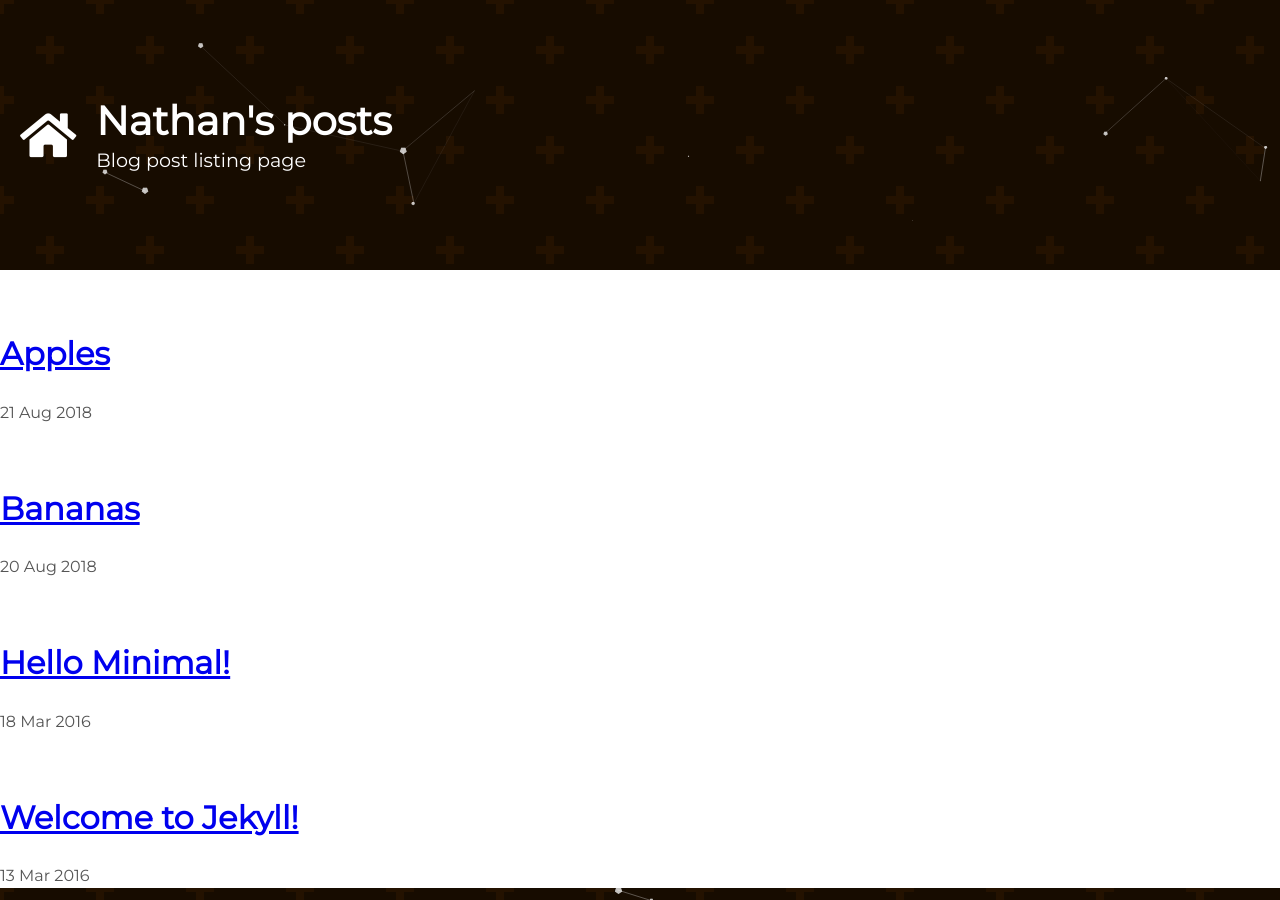
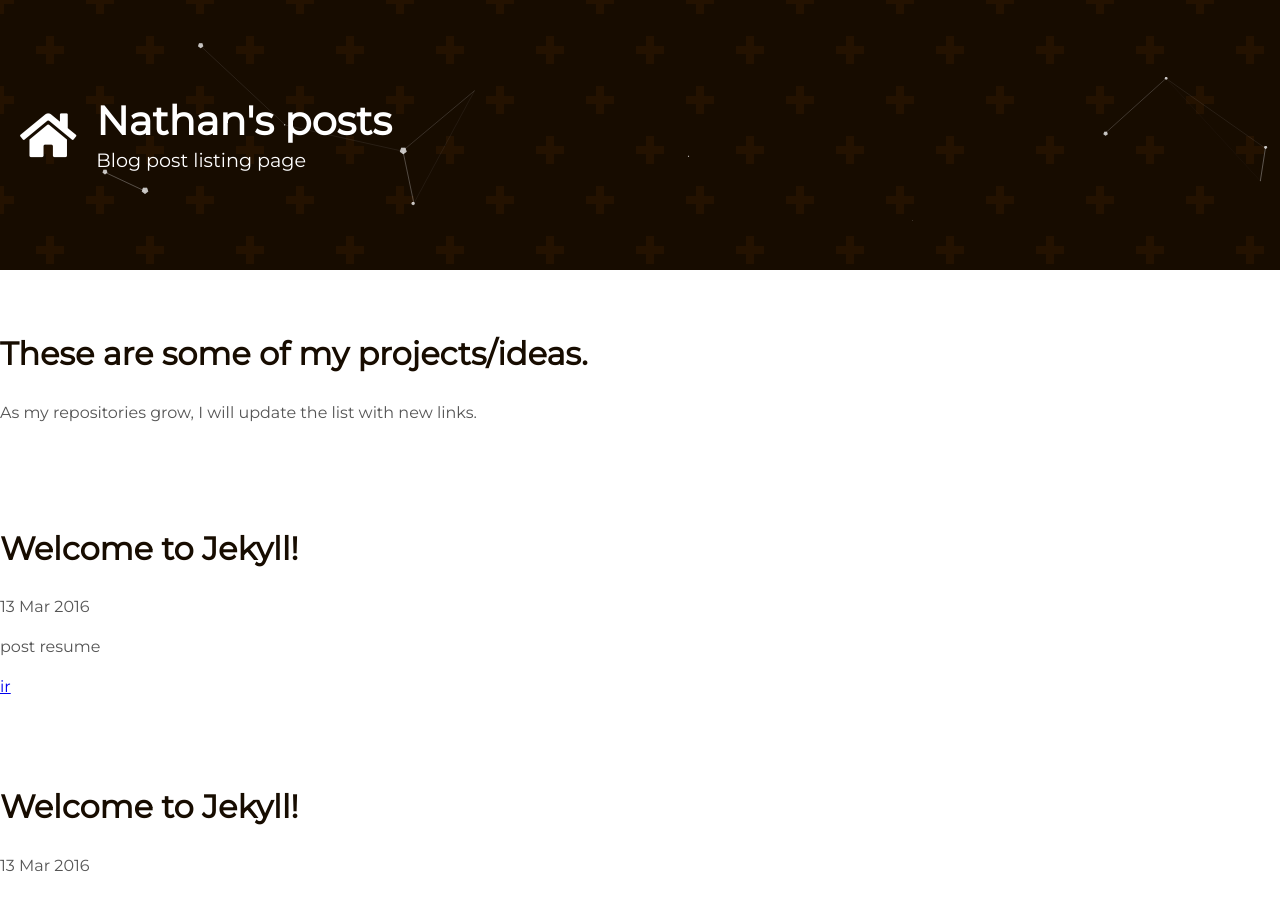
Before and after one commit to notelho/notelho.github.io, a Jekyll site: the page built from posts.md, in a window 1280 px wide and 900 px high. Built offline with Jekyll 4.4.1, drawn with Linux system fonts in a browser that asks for light colours; some of the changed text lies outside the part shown.

Commit message:
creating posts structure

```diff
--- a/_includes/page-posts.html
+++ b/_includes/page-posts.html
@@ -1,24 +1,41 @@
-<div class="content list">
+<section class="page__posts">
 
-    {% if site.posts.size == 0 %}
-    <h2>No post found</h2>
-    {% else %}
+    <div class="page__description">
+        <h2> These are some of my projects/ideas. </h2>
+        <p>
+            As my repositories grow, I will update the list with new links.
+        </p>
+    </div>
 
-    {% for post in site.posts %}
-    <div class="list-item">
+    <div class="list__posts">
 
-        <h2 class="list-post-title">
-            <a href="{{ site.baseurl }}{{ post.url }}">{{ post.title }}</a>
-        </h2>
+        {% for post in site.posts %}
 
-        <div class="list-post-date">
-            <time>{{ post.date | date_to_string }}</time>
+        <div class="post">
+
+            <img class="post__thumb" src="" alt="">
+
+            <div class="post__content">
+
+                <h2>{{ post.title }} </h2>
+
+                <time> {{ post.date | date_to_string }} </time>
+
+                <p>
+                    post resume
+                </p>
+
+                <div class="post__actions">
+                    <a href="{{ site.baseurl }}{{ post.url }}"> ir </a>
+                    <!-- <i class="fas fa-arrow-right"></i> -->
+                </div>
+
+            </div>
+
         </div>
+
+        {% endfor %}
 
     </div>
 
-    {% endfor %}
-
-    {% endif %}
-
-</div>
+</section>
--- a/_sass/_index.scss
+++ b/_sass/_index.scss
@@ -16,3 +16,4 @@
 
 @import 'lib/page-header';
 @import 'lib/page-projects';
+@import 'lib/page-posts';
```
Also changed, not shown: TODO.txt (added, +7 -0 lines), _posts/2016-03-12-welcome-to-jekyll.md (renamed from _posts/2016-03-13-welcome-to-jekyll.markdown, +2 -2 lines), _posts/2016-03-13-welcome-to-jekyll.md (added, +25 -0 lines), _posts/2016-03-14-welcome-to-jekyll.md (added, +25 -0 lines), _posts/2016-03-15-welcome-to-jekyll.md (added, +25 -0 lines), _posts/2016-03-16-welcome-to-jekyll.md (added, +25 -0 lines), _posts/2016-03-17-hello-minimal.md (deleted, +0 -28 lines), _posts/2018-08-20-bananas.md (deleted, +0 -12 lines), _posts/2018-08-21-apples.md (deleted, +0 -11 lines), _sass/lib/_page-posts.scss (added), 1 other file.
